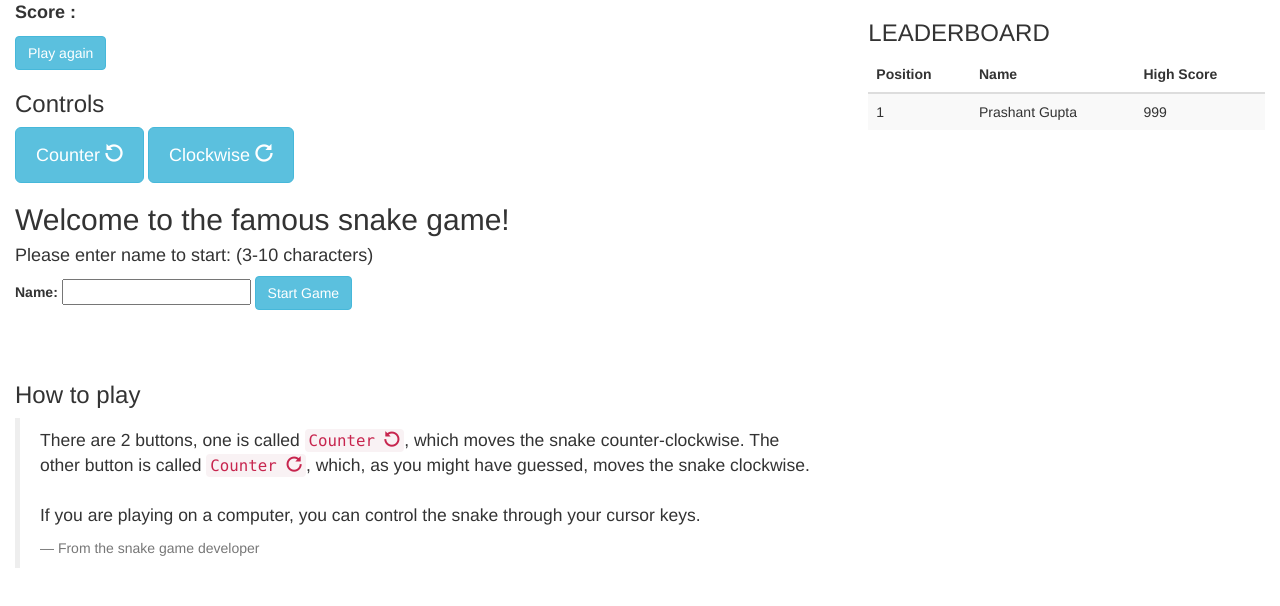
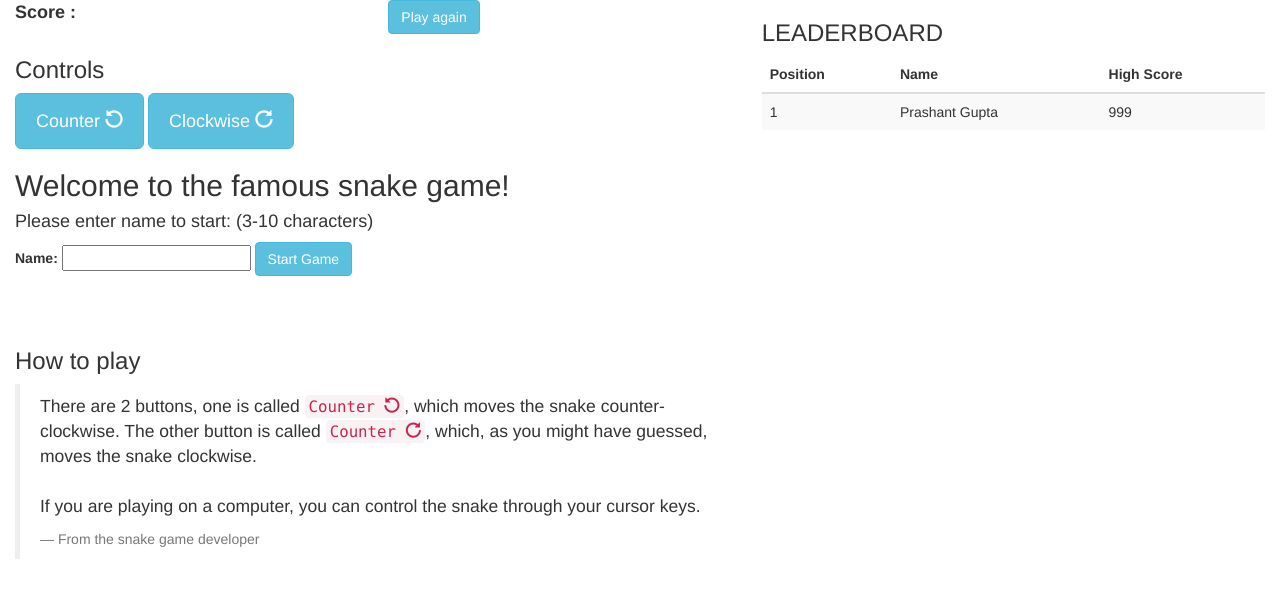
Before and after one commit to prashantgupta24/snake-javascript, a website: page static/index.html in a window 1280 px wide. Drawn offline with nearby package versions, Linux system fonts and the light colour scheme; files that its build step writes are made by us from their sources; no server answers; a script that the page names is missing; files whose address does not match are found by name.

Commit message:
refactoring

```diff
--- a/static/index.html
+++ b/static/index.html
@@ -18,19 +18,27 @@
 
   <div class="container-fluid">
     <div class="row">
-      <div class="col-sm-7 col-md-8">
-        <div class="row" id="gameDiv">
-          <div class="col-sm-12">
+      <div class="col-sm-7 col-md-7">
+        <div id="gameDiv">
+          <div class="row">
+            <div class="col-sm-6">
               <p style="font-weight:bolder;font-size:large" id="score">Score : </p>
+            </div>
+            <div class="col-sm-6">
               <button id="restart" type="button" class="btn btn-info">Play again</button>
             </div>
+          </div>
+          <div class="row">
             <div class="col-sm-12">
               <div id="snakeCanvas"></div>
             </div>
+          </div>
+          <div class="row">
             <div id="controls" class="col-sm-12">
               <h3 class="text-left">Controls</h3>
               <button id="ctrlCntrClck" type="button" class="btn btn-info btn-lg" style="padding: 15px 20px;">Counter  <span class="glyphicon glyphicon-repeat gly-flip-horizontal"></span></button>
               <button id="ctrlClck" type="button" class="btn btn-info btn-lg" style="padding: 15px 20px;">Clockwise <span class="glyphicon glyphicon-repeat"></span></button>
+            </div>
           </div>
         </div>
         <div id="initialDiv" class="row">
@@ -55,7 +63,7 @@
           </div>
         </div>
       </div>
-      <div class="col-sm-5 col-md-4">
+      <div class="col-sm-5 col-md-5">
         <h3 class="text-left">LEADERBOARD</h3>
         <table class="table table-striped" id="highScoreTable">
           <thead>
--- a/static/main.js
+++ b/static/main.js
@@ -288,7 +288,7 @@ $(function() {
 
   function initializeSnakeGame() {
     $('#initialDiv').hide();
-    //$('#restart').hide();
+    $('#restart').hide();
     const SNAKE_GAME_OBJ = new p5(SNAKE_GAME);
   }
 });
```
Lines whose indentation alone changed are shown as unchanged.
